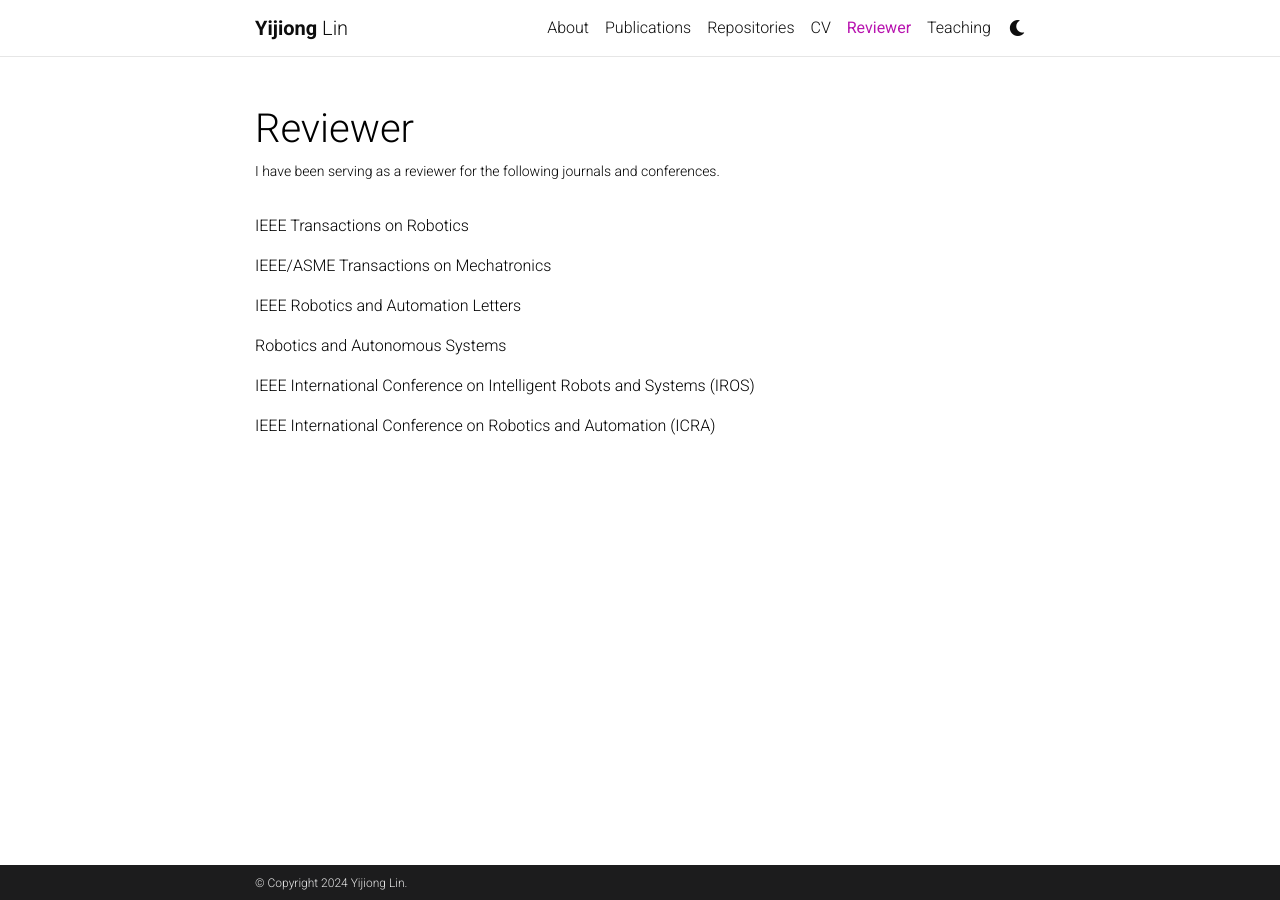
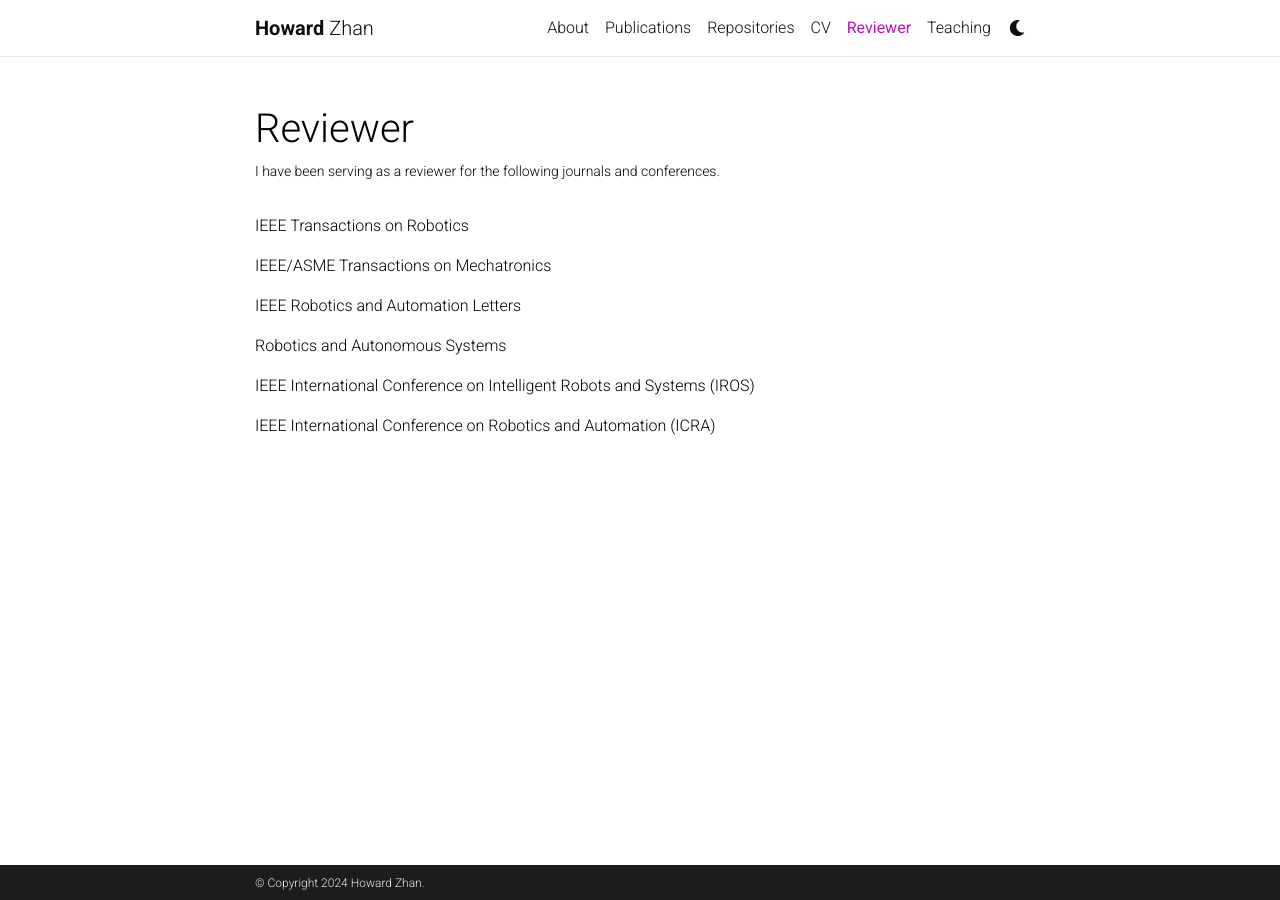
Before and after one commit to huayezhan/resume, a Jekyll site: the page built from _pages/Professional Activities.md, in a window 1280 px wide. Built offline with Jekyll 4.4.1, drawn with Linux system fonts in a browser that asks for light colours; comment, search, counter and statistics services are not loaded; a style sheet for code colours, icons or effects is not loaded.

Commit message:
config updated

```diff
--- a/_config.yml
+++ b/_config.yml
@@ -3,10 +3,10 @@
 # -----------------------------------------------------------------------------
 
 title: blank # the website title (if blank, full name will be used instead)
-first_name: Yijiong
+first_name: Howard
 middle_name:
-last_name: Lin
-email: yijiong {dot} lin {dot} {at} bristol {dot} ac {dot} uk
+last_name: Zhan
+email: huayezhan@protonmail.com
 description: > # the ">" symbol means to ignore newlines until "footer_text:"
   A simple, whitespace theme for academics. Based on [*folio](https://github.com/bogoli/-folio) design.
 footer_text: >
@@ -16,9 +16,9 @@ footer_text: >
 keywords: jekyll, jekyll-theme, academic-website, portfolio-website  # add your own keywords or leave empty
 
 lang: en # the language of your site (for example: en, fr, cn, ru, etc.)
-icon: ⚛️  # the emoji used as the favicon (alternatively, provide image name in /assets/img/)
+icon: 👔  # the emoji used as the favicon (alternatively, provide image name in /assets/img/)
 
-url: https://yijionglin.github.io # the base hostname & protocol for your site
+url: https://huayezhan.github.io # the base hostname & protocol for your site
 baseurl: # the subpath of your site, e.g. /blog/
 last_updated: false # set to true if you want to display last updated in the footer
 impressum_path:  # set to path to include impressum link in the footer, use the same path as permalink in a page, helps to conform with EU GDPR
```
